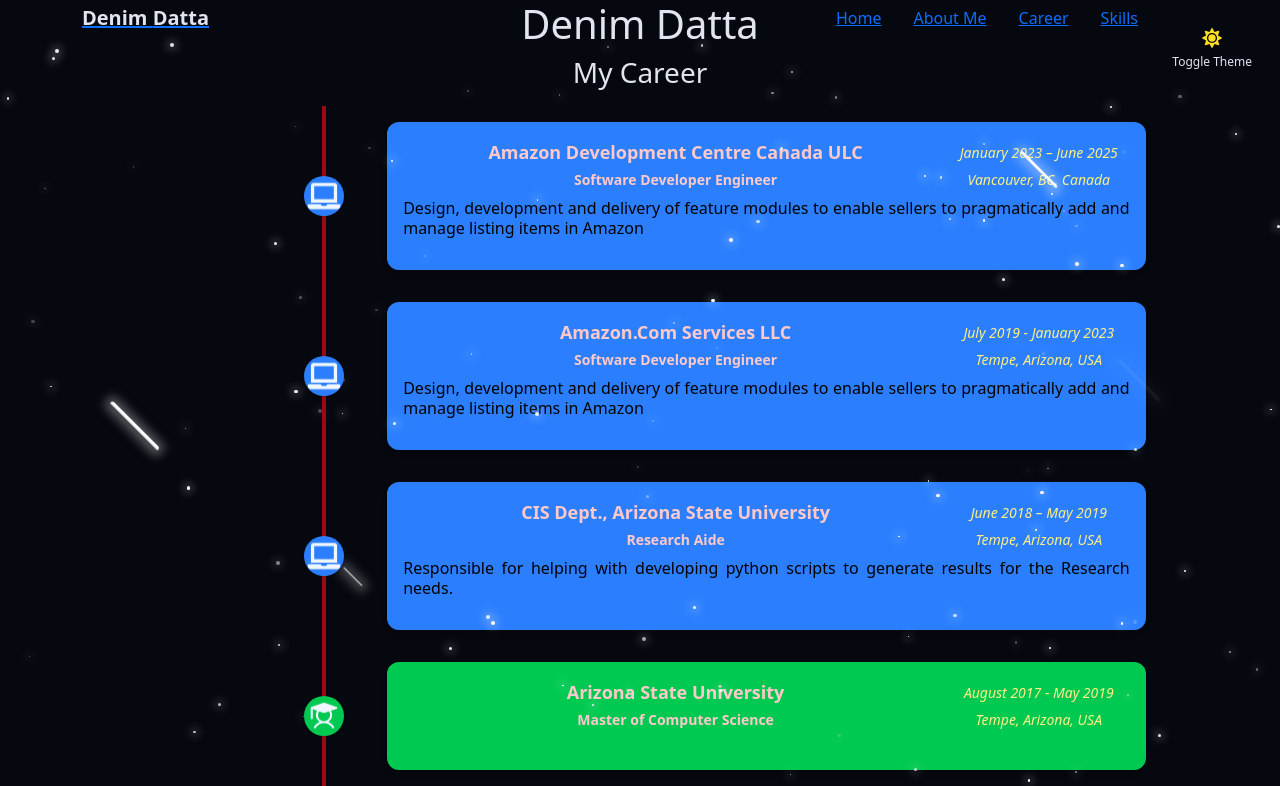
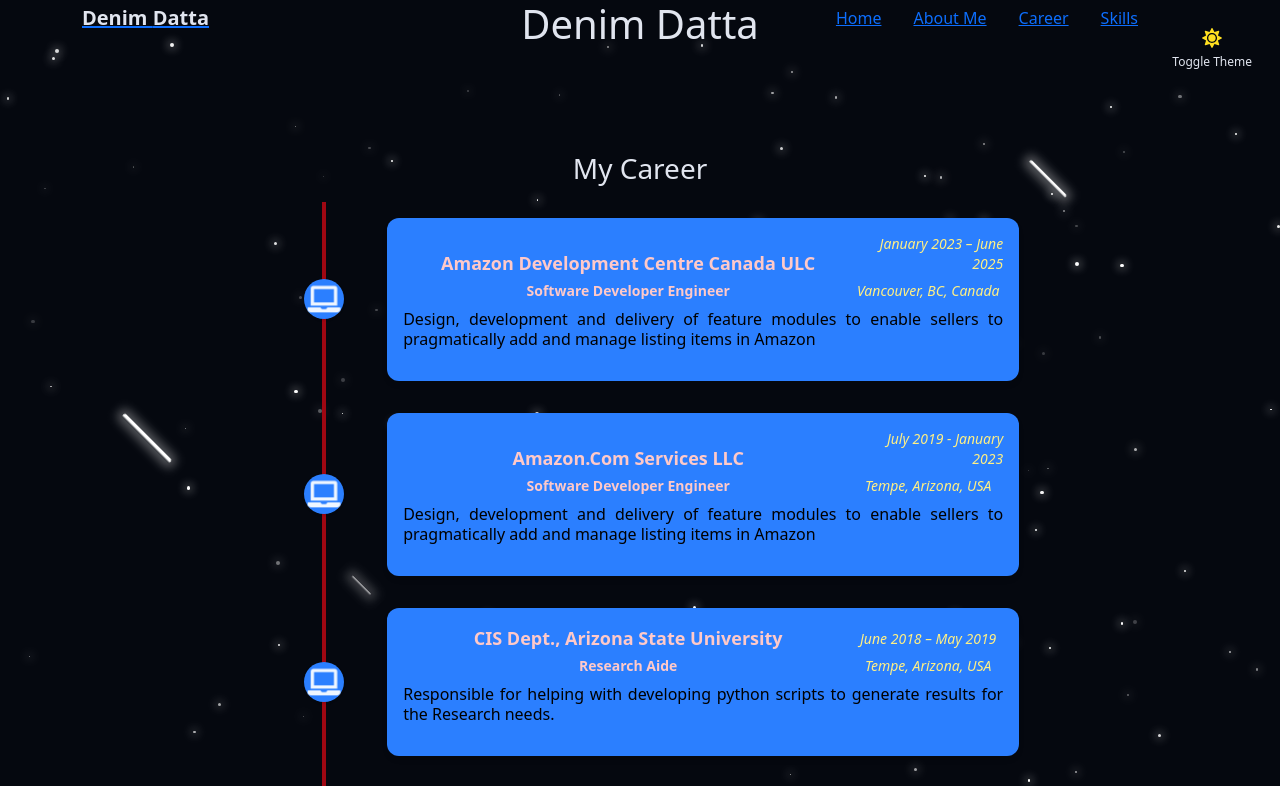
Before and after one commit to denimdatta/denimdatta.github.io, a React (Vite) app: page / in a window 1280 px wide. Shown: the top 786 px of the page. Built offline with nearby package versions, Linux system fonts and the light colour scheme.

Commit message:
Fix Career Block Position

```diff
--- a/src/components/Timeline.tsx
+++ b/src/components/Timeline.tsx
@@ -69,6 +69,7 @@
 function Timeline() {
 
     return (
+        <section id="timeline" className="relative py-24">
             <div>
                 <h3>My Career</h3>
                 <div
@@ -84,7 +85,7 @@
                                     {te.symbol}
                                 </div>
                             </div>
-                        <div className={CN(te.type, "timlineBox")}>
+                            <div className={CN(te.type, "col-start-4 col-end-9 timlineBox")}>
                                 <div className="w-full inline-block">
                                     <div className="w-[75%] mb-1 inline-block text-red-200">
                                         <p className="h-1/2 font-semibold text-lg mb-1">{te.name}</p>
@@ -103,6 +104,7 @@
                     ))}
                 </div>
             </div>
+        </section>
     );
 }
 
--- a/src/index.css
+++ b/src/index.css
@@ -95,7 +95,7 @@
 }
 
 @utility timlineBox {
-    @apply col-start-4 col-end-10 p-4 rounded-xl my-4 shadow-md;
+    @apply p-4 rounded-xl my-4 shadow-md;
 }
 
 @utility work {
```
Lines whose indentation alone changed are shown as unchanged.
